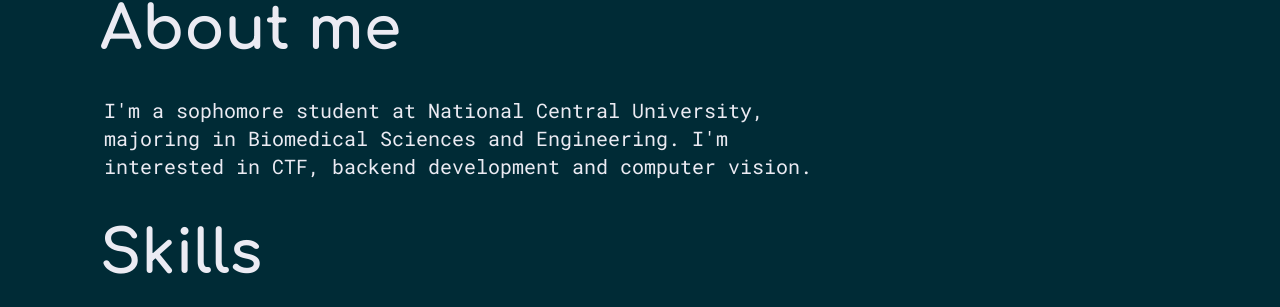
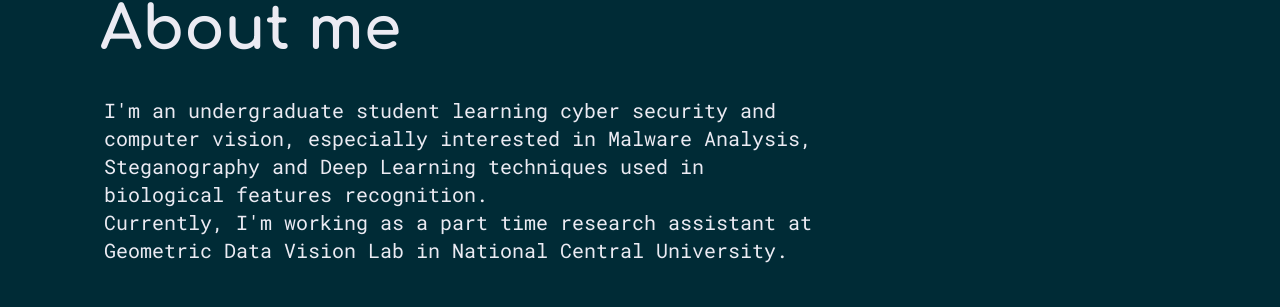
Before and after one commit to pierre0210/progpierre.com, a Next.js app: page /about in a window 1280 px wide. Shown: the part 148-455 px from the top of the page. Built offline with nearby package versions, Linux system fonts and the light colour scheme.

Commit message:
chore: edit about me

```diff
--- a/pages/about.tsx
+++ b/pages/about.tsx
@@ -16,8 +16,9 @@
 			<div className="bg-main text-main min-h-[calc(100vh-48px)] p-[30px] min-[992px]:p-[100px]">
 				<h1 className="text-6xl font-bold font-Comfortaa mb-8 text-center md:text-left">About me</h1>
 				<p className="font-Roboto-Mono p-1 my-2 mb-10 text-lg lg:w-2/3 md:w-auto sm:text-xl">
-					I&apos;m a sophomore student at National Central University, majoring in Biomedical Sciences and Engineering.
-					I&apos;m interested in CTF, backend development and computer vision.
+					I&apos;m an undergraduate student learning cyber security and computer vision, especially interested in
+					Malware Analysis, Steganography and Deep Learning techniques used in biological features recognition.<br></br>
+					Currently, I&apos;m working as a part time research assistant at Geometric Data Vision Lab in National Central University.
 				</p>
 				<h1 className="text-6xl font-bold font-Comfortaa mb-8 text-center md:text-left">Skills</h1>
 				<div className="grid grid-cols-3 w-full md:grid-cols-6 md:w-[50vw]">
```
